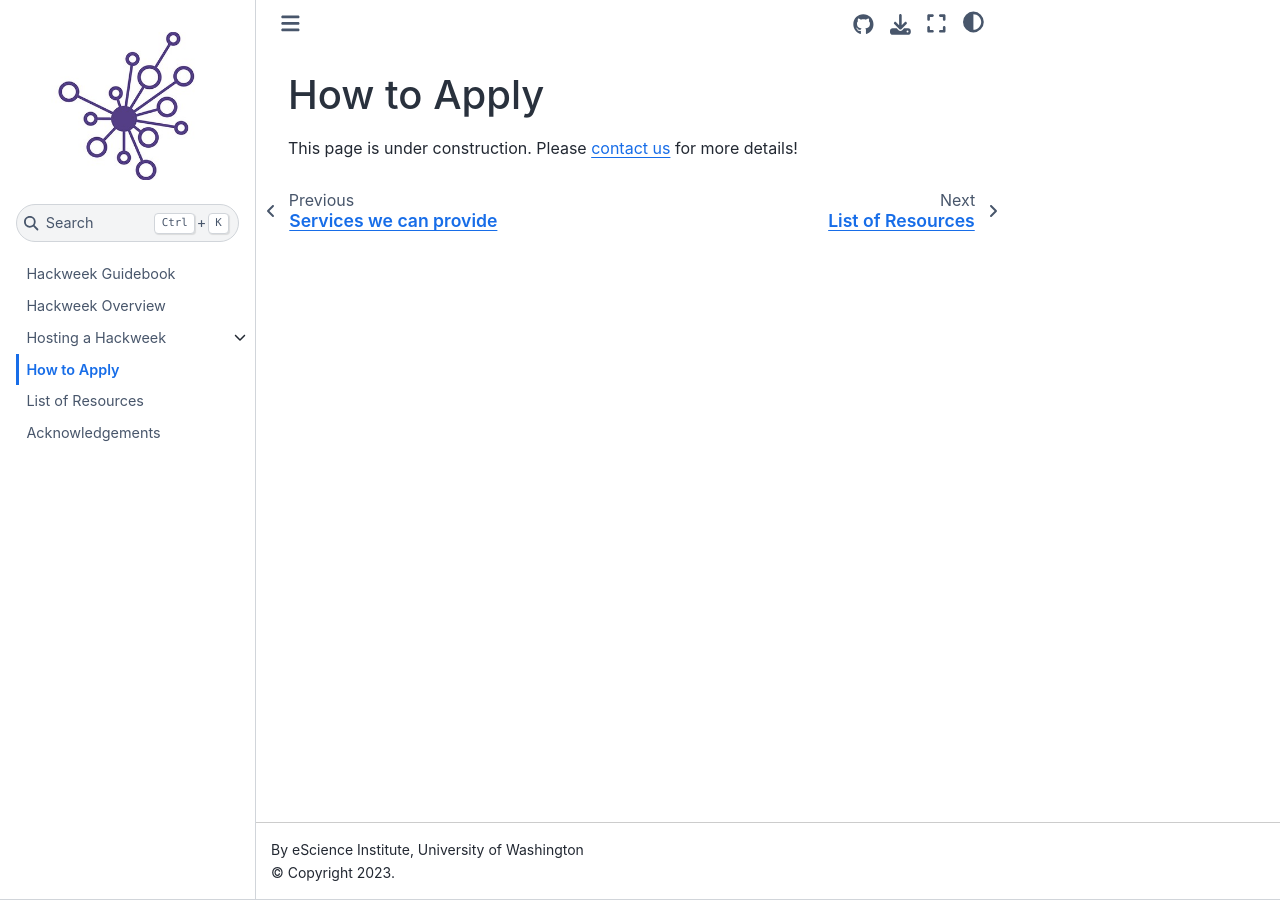
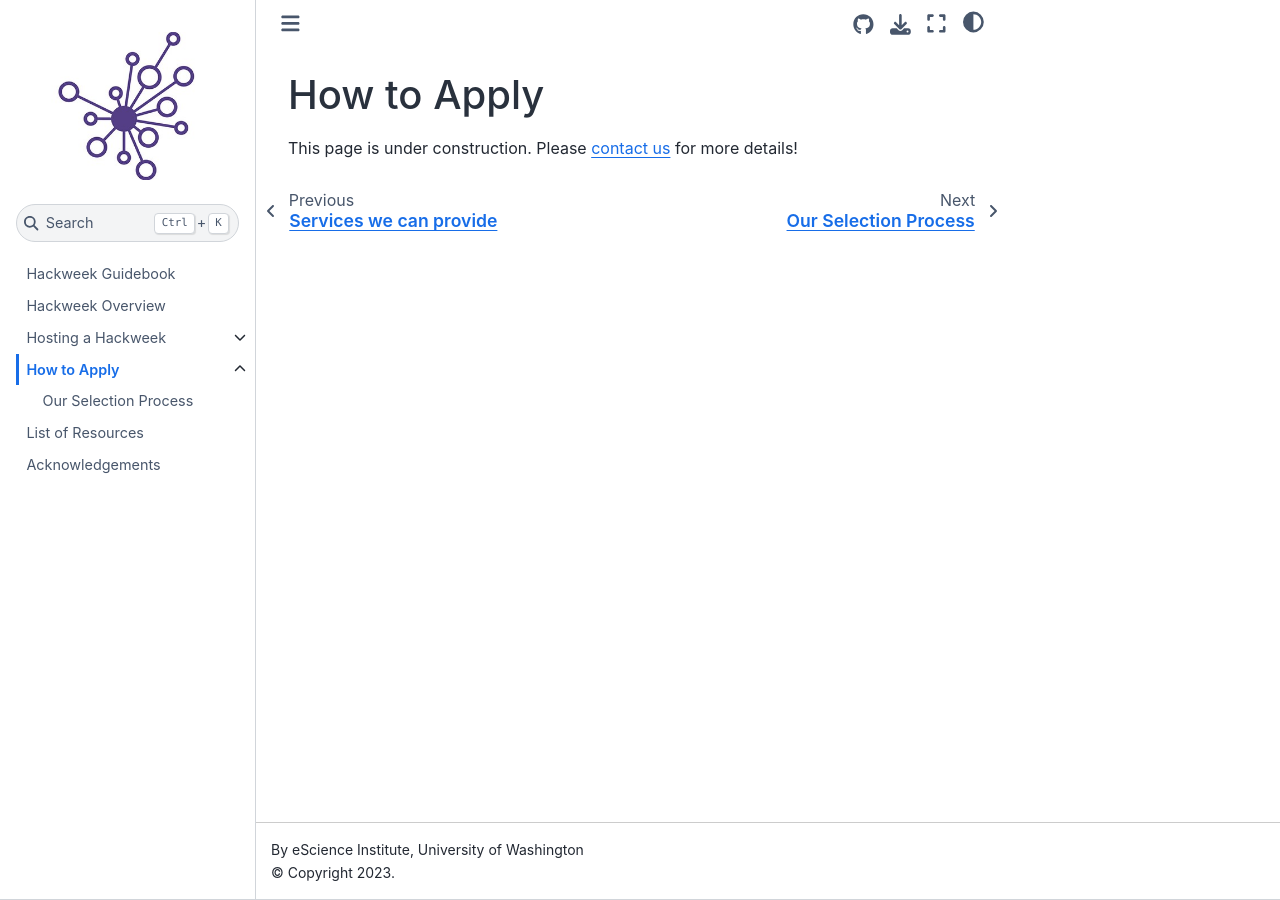
Before and after one commit to uwhackweek/hackweeks-as-a-service, a Jupyter Book: the page built from docs/application.md, in a window 1280 px wide. Built offline with Jupyter Book 1.0.4 settings and Sphinx 7.4.7 and the Sphinx Book theme 1.1.4, drawn with Linux system fonts in a browser that asks for light colours.

Commit message:
add selection section to application menu

```diff
--- a/docs/_toc.yml
+++ b/docs/_toc.yml
@@ -8,5 +8,7 @@
     - file: expectations
     - file: services
 - file: application
+  sections:
+    - file: selection
 - file: resources
 - file: acknolwedgements
```
